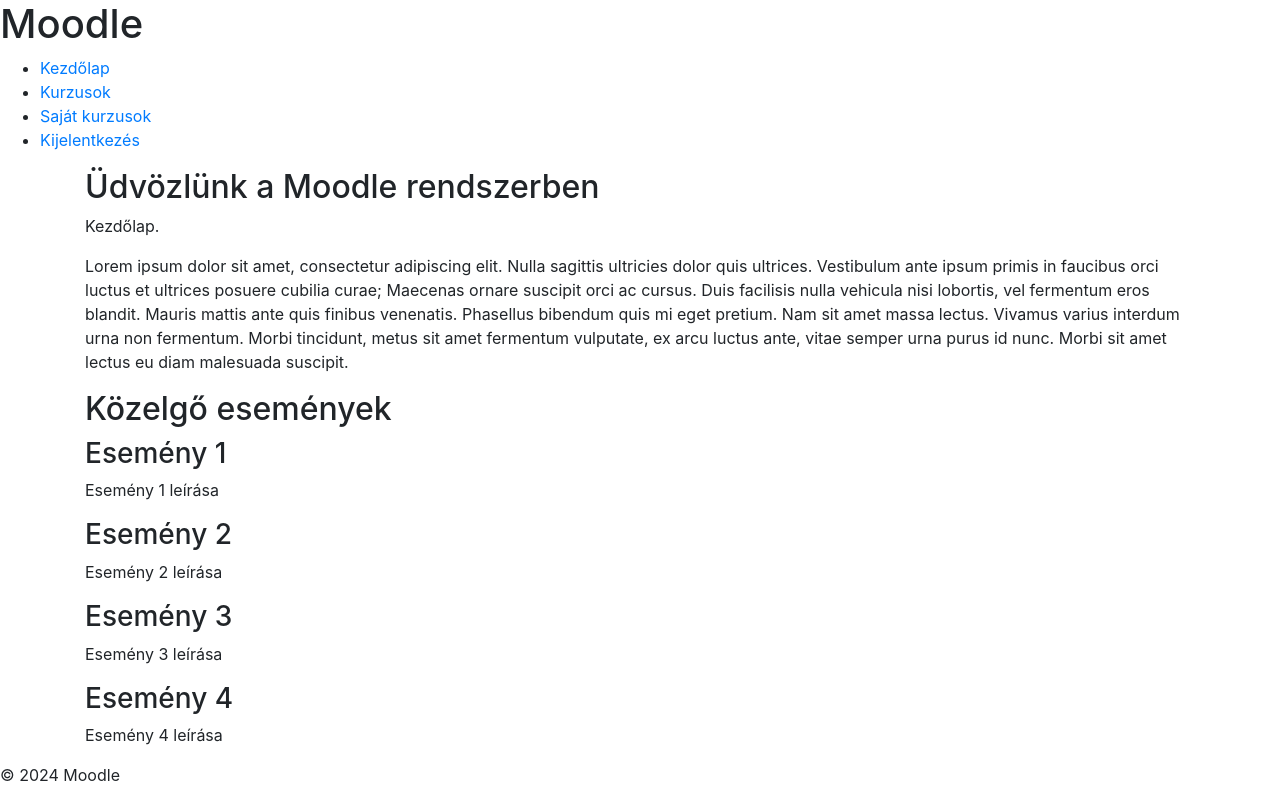
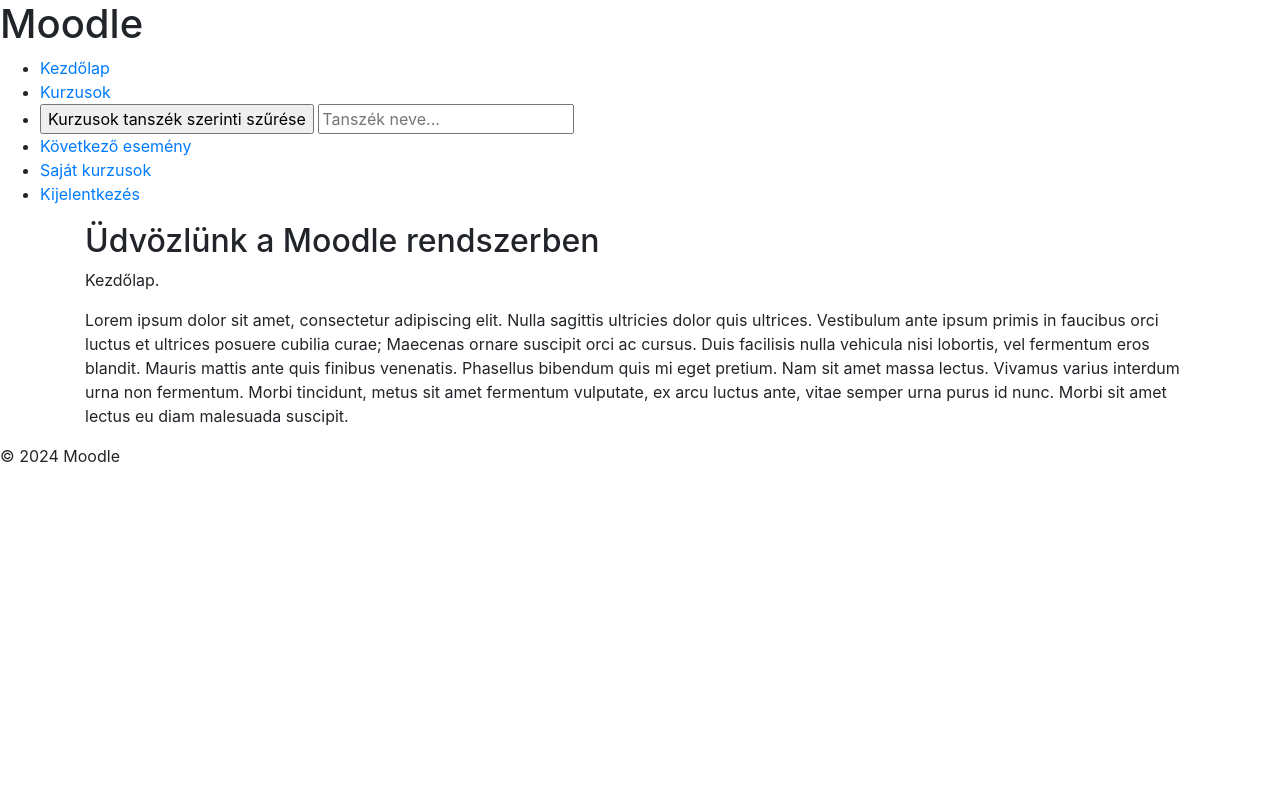
Before and after one commit to nemadtakibence/Rendszerfejlesztes_10, a plain HTML site: page moodle.client/mainPage.html in a window 1280 px wide. Drawn offline with nearby package versions, Linux system fonts and the light colour scheme.

Commit message:
mainPage.html 2.0
épkézláb frontend, egyenlőre authentication és 1-2 API végpont kihasználása nélkül

```diff
--- a/moodle.client/mainPage.html
+++ b/moodle.client/mainPage.html
@@ -8,7 +8,7 @@
 </head>
 <script src="mainPage.js"></script>
 <script src="api.js"></script>
-<body onLoad="showEvents()">
+<body onLoad="initialize()">
     <header>
         <h1>Moodle</h1>
     </header>
@@ -17,8 +17,10 @@
         <ul>
             <li><a href="#" onclick="showHome()">Kezdőlap</a></li>
             <li><a href="#" onclick="showCourses()">Kurzusok</a></li>
+            <li><input type="button" value="Kurzusok tanszék szerinti szűrése" onclick="showCoursesByDept()"> <input type="text" id="deptInput" placeholder="Tanszék neve..."></li>
+            <li><a href="#" onclick="showEvents()">Következő esemény</a></li>
             <li><a href="#" onclick="showMyCourses()">Saját kurzusok</a></li>
-            <li><a href="#" onclick="redirectLoginPage()">Kijelentkezés</a></li>
+            <li><a href="#" id="logoutButton">Kijelentkezés</a></li>
         </ul>
     </nav>
 
@@ -33,25 +35,7 @@
         </main>
 
         <div class="sidebar">
-            <div class="events" id="eventsContent">
-                <h2>Közelgő események</h2>
-                <div class="event">
-                    <h3>Esemény 1</h3>
-                    <p>Esemény 1 leírása</p>
-                </div>
-                <div class="event">
-                    <h3>Esemény 2</h3>
-                    <p>Esemény 2 leírása</p>
-                </div>
-                <div class="event">
-                    <h3>Esemény 3</h3>
-                    <p>Esemény 3 leírása</p>
-                </div>
-				<div class="event">
-                    <h3>Esemény 4</h3>
-                    <p>Esemény 4 leírása</p>
-                </div>
-            </div>
+
         </div>
     </div>
 
```
